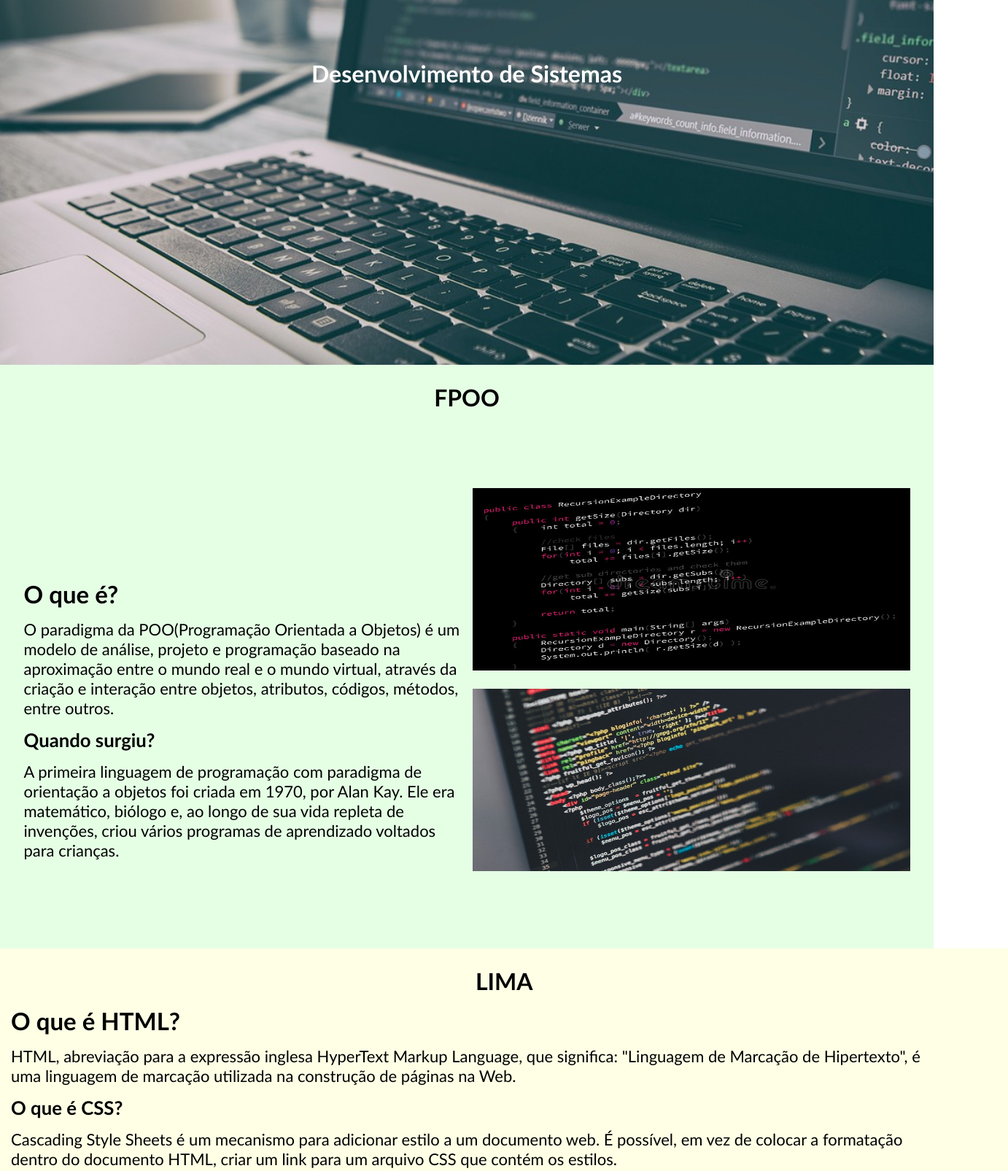
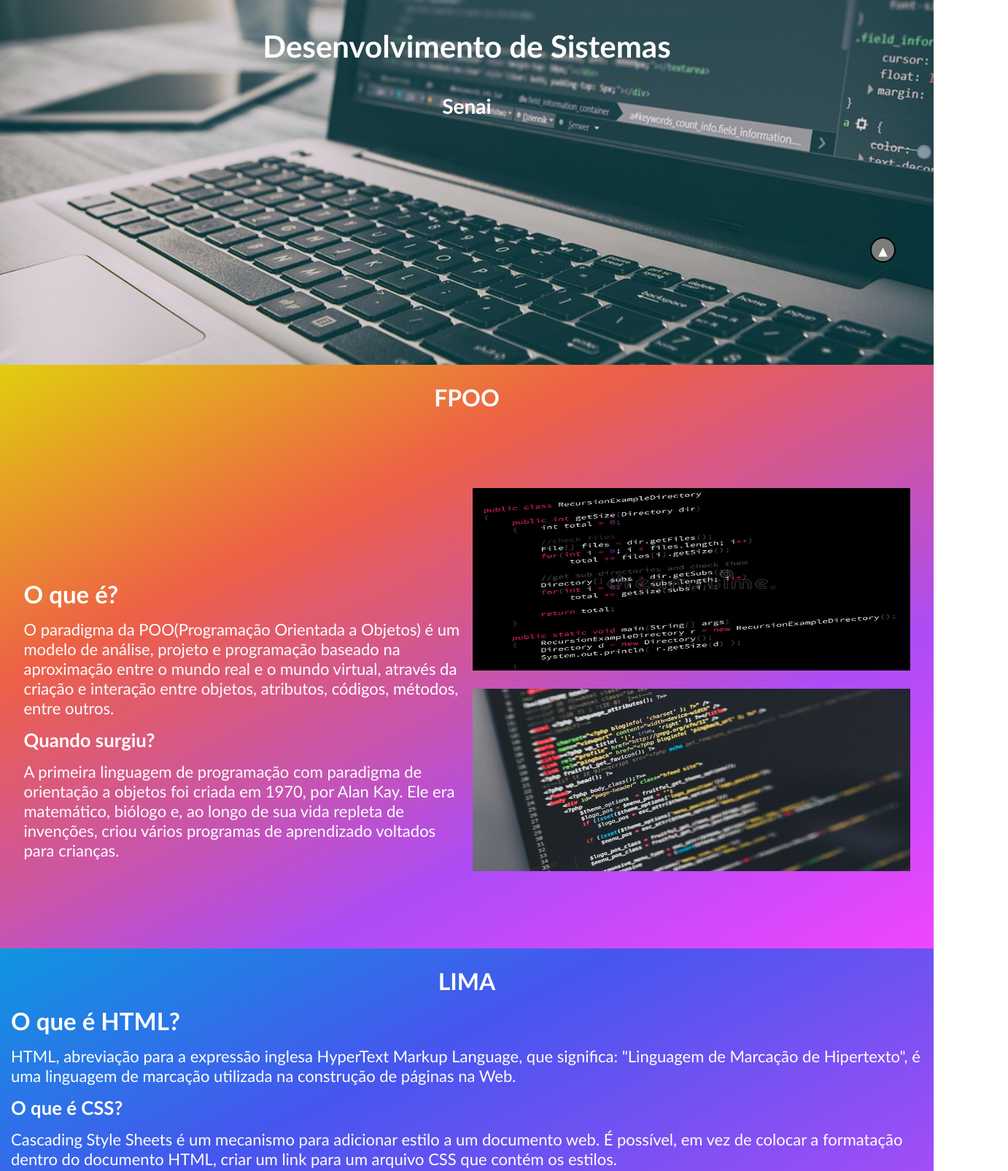
Before and after one commit to FelipeMel0/AtividadeIntegrada, a plain HTML site: page index.html in a window 1280 px wide. Shown: the part 360-1965 px from the top of the page at 73% size, 1382 px wide, since content can reach past the window. Drawn offline with Linux system fonts and the light colour scheme.

Commit message:
Melhorias

```diff
--- a/index.html
+++ b/index.html
@@ -25,15 +25,22 @@
 
             </ul>
             <ul>
-                <li><a href="https://ead.sp.senai.br/Usuario/Login?ReturnUrl=%2f" class="areaAluno" target="_blank">ÁREA DO ALUNO</a></li>
+                <li><a href="https://ead.sp.senai.br/Usuario/Login?ReturnUrl=%2f" class="areaAluno" target="_blank">ÁREA
+                        DO ALUNO</a></li>
             </ul>
+
 
         </nav>
     </header>
+    <ul>
+        <a href="#home" class="botaoHome">▴</a>
+    </ul>
+    <main>
 
-    <main>
         <div class="paginaTitulo" id="home">
+
             <h1 class="paginaTituloTexto">Desenvolvimento de Sistemas</h1>
+            <h4 class="subtitulo">Senai</h4>
         </div>
 
         <div class="paginaFPOO">
@@ -132,12 +139,9 @@
             <div class="divTextosSOP">
                 <div class="textoVideo1SOP">
                     <video width="400vw" height="264vh" controls poster="img/ThumbnailVideo1.jpg">
-                        <source src="img/WINDOWS 11 VAZOU!_720P HD.mp4"
-                            type="video/mp4">
-                        <source src="img/WINDOWS 11 VAZOU!_720P HD.mp4"
-                            type="video/webm">
-                        <source src="img/WINDOWS 11 VAZOU!_720P HD.mp4"
-                            type="video/ogg">
+                        <source src="img/WINDOWS 11 VAZOU!_720P HD.mp4" type="video/mp4">
+                        <source src="img/WINDOWS 11 VAZOU!_720P HD.mp4" type="video/webm">
+                        <source src="img/WINDOWS 11 VAZOU!_720P HD.mp4" type="video/ogg">
 
                     </video>
                     <div class="texto1SOP">
@@ -150,17 +154,15 @@
 
                 <div class="textoVideo2SOP">
                     <video width="400vw" height="264vh" controls poster="img/ThumbnailVideo3.png">
-                        <source src="img/Passo a Passo Ubuntu.mp4"
-                            type="video/mp4">
-                        <source src="img/Passo a Passo Ubuntu.mp4"
-                            type="video/webm">
-                        <source src="img/Passo a Passo Ubuntu.mp4"
-                            type="video/ogg">
+                        <source src="img/Passo a Passo Ubuntu.mp4" type="video/mp4">
+                        <source src="img/Passo a Passo Ubuntu.mp4" type="video/webm">
+                        <source src="img/Passo a Passo Ubuntu.mp4" type="video/ogg">
 
                     </video>
                     <div class="texto2SOP">
                         <h3>Instalando o Ubuntu</h3>
-                    <p>Neste vídeo eu mostro o passo a passo de como instalar o sistema operacional Ubuntu versão 15.10.
+                        <p>Neste vídeo eu mostro o passo a passo de como instalar o sistema operacional Ubuntu versão
+                            15.10.
                             Ela foi criada em uma máquina virtual com 2GB de memória RAM e 40GB de armazenamento</p>
                     </div>
                 </div>
@@ -176,8 +178,9 @@
 
                     </video>
                     <div class="texto3SOP">
-                    <h3 >Linux</h3>
-                    <p>Caso você ainda tenha dúvida, esse vídeo explica exatamente o que é Linux de maneira simples e de fácil entendimento.</p>
+                        <h3>Linux</h3>
+                        <p>Caso você ainda tenha dúvida, esse vídeo explica exatamente o que é Linux de maneira simples
+                            e de fácil entendimento.</p>
                     </div>
                 </div>
 
--- a/style.css
+++ b/style.css
@@ -2,6 +2,9 @@
     padding: 0;
     margin: 0;
     box-sizing: border-box;
+}
+html{
+    scroll-behavior: smooth;
 }
 body{
     width: 100vw;
@@ -62,6 +65,25 @@ header a:hover{
 .areaAluno:hover{
     border: solid 1px rgb(161, 161, 161);
 }
+.botaoHome{
+    z-index: 1;
+    text-decoration: none;
+    display: flex;
+    color: white;
+    position: fixed;
+    font-size: 25px;
+    background-color: rgb(124, 124, 124);
+    border: solid 2px black;
+    width: 35px;
+    height: 35px;
+    justify-content: center;
+    align-items: center;
+    border-radius: 100px;
+    bottom: 80px;
+    right: 52px;
+    margin-top: 10px;
+    margin-left: 10px;
+}
 main{
     display: grid;
     grid-template-columns: repeat(1, 1fr);
@@ -80,12 +102,21 @@ main{
     width: 100vw;
     height: 100vh;
     display: flex;
+    flex-direction: column;
     align-items: center;
     justify-content: center;
     position: relative;
     background-image: url(img/ImagemsDeFundo.jpg);
     background-size: cover;
     color: white;
+}
+.paginaTituloTexto{
+    font-size: 42px;
+    margin-bottom: 5vh;
+}
+.subtitulo{
+    font-size: 28px;
+
 }
 .paginaFPOO{
     width: 100vw;
@@ -95,10 +126,18 @@ main{
     align-items: center;
     flex-direction: column;
     position: relative;
-    background-color: rgb(229, 255, 229);
+    /* background-color: rgb(229, 255, 229); */
+    /* background: rgb(252,176,69);
+    background: linear-gradient(90deg, rgba(252,176,69,1) 0%, rgba(253,29,29,1) 50%, rgba(252,176,69,1) 100%); */
+    /* background: rgb(252,70,69);
+background: linear-gradient(90deg, rgba(252,70,69,1) 0%, rgba(253,155,29,1) 100%); */
+background: rgb(224,206,14);
+background: linear-gradient(153deg, rgba(224,206,14,1) 0%, rgba(238,96,70,1) 30%, rgba(173,76,247,1) 70%, rgba(239,70,252,1) 100%);
+    color: white;
 }
 .tituloFPOO{
     margin-top: 25px;
+    color: white;
 }
 
 .textosFPOO{
@@ -109,7 +148,10 @@ main{
     font-size: 22px;
     margin-top: 150px;
     gap: 15px;
+    color: white;
 }
+
+
 .imagensFPOO{
     display: flex;
     flex-direction: column;
@@ -127,12 +169,14 @@ main{
     height: 100vh;
     display: flex;
     flex-direction: column;
-    background-color: rgb(255, 255, 229);
+    background: rgb(14,150,224);
+    background: linear-gradient(153deg, rgba(14,150,224,1) 0%, rgba(70,86,238,1) 30%, rgba(173,76,247,1) 70%, rgba(239,70,252,1) 100%);
 }
 .tituloLIMA{
     display: flex;
     justify-content: center;
     margin-top: 25px;
+    color: white;
 }
 .textosLIMA{
     display: flex;
@@ -143,6 +187,7 @@ main{
     margin-right: 15px;
     margin-left: 15px;
     max-width: 98.5vw;
+    color: white;
 }
 .divImagensLIMA{
     display: flex;
@@ -160,19 +205,25 @@ main{
     height: 100vh;
     display: flex;
     flex-direction: column;
-    background-color: rgb(255, 229, 229);
+    background: rgb(212,255,20);
+    background: linear-gradient(153deg, rgba(212,255,20,1) 0%, rgba(32,201,192,1) 30%, rgba(123,76,247,1) 70%, rgba(252,70,216,1) 100%);
 }
 .tituloHARE{
     display: flex;
     margin-top: 25px;
     justify-content: center;
     align-items: center;
+    color: white;
 }
 .textosHARE{
     margin-top: 15px;
     font-size: 22px;
     max-width: 100vw;
     margin-right: 60px;
+    color: white;
+}
+.textosHARE hr{
+    color: white;
 }
 .texto1HARE{
     display: flex;
@@ -207,7 +258,11 @@ main{
     height: 100vh;
     display: flex;
     flex-direction: column;
-    background-color: rgb(229, 229, 255);
+    /* background-color: rgb(229, 229, 255); */
+    /* background: rgb(224,14,66);
+    background: linear-gradient(90deg, rgba(224,14,66,1) 0%, rgba(126,70,252,1) 100%); */
+    background: rgb(252,70,216);
+background: linear-gradient(153deg, rgba(252,70,216,1) 0%, rgba(123,76,247,1) 30%, rgba(123,76,247,1) 70%, rgba(252,70,216,1) 100%);
 
 }
 .tituloSOP{
@@ -215,6 +270,7 @@ main{
     margin-top: 25px;
     justify-content: center;
     align-items: center;
+    color: white;
 }
 .divTextosSOP{
     display: flex;
@@ -223,12 +279,14 @@ main{
     font-size: 22px;
     justify-content: space-around;
     margin-left: 10px;
+    color: white;
 
 }
 .textoIntroducaoSOP{
     margin-left: 10px;
     margin-right: 10px;
     font-size: 22px;
+    color: white;
 }
 .textoIntroducaoSOP p{
     margin-right: 10px;
@@ -245,7 +303,8 @@ main{
 footer{
     height: 60px;
     display: flex;
-    padding: 0vh 4vw;
+    justify-content:center;
+    align-items: center;
     position: relative;
     background-color: black;
     color: white;
```
Lines whose indentation alone changed are shown as unchanged.
